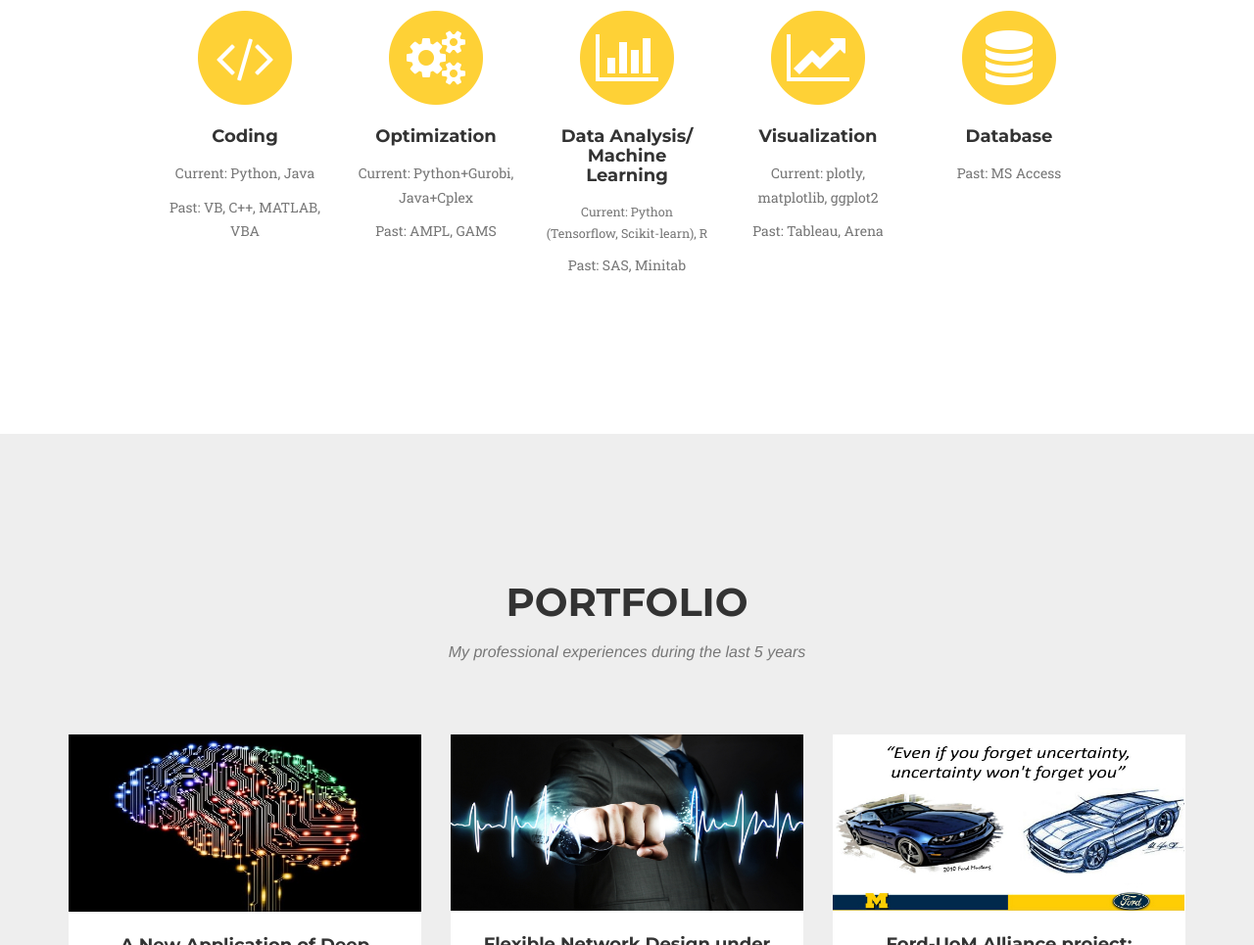
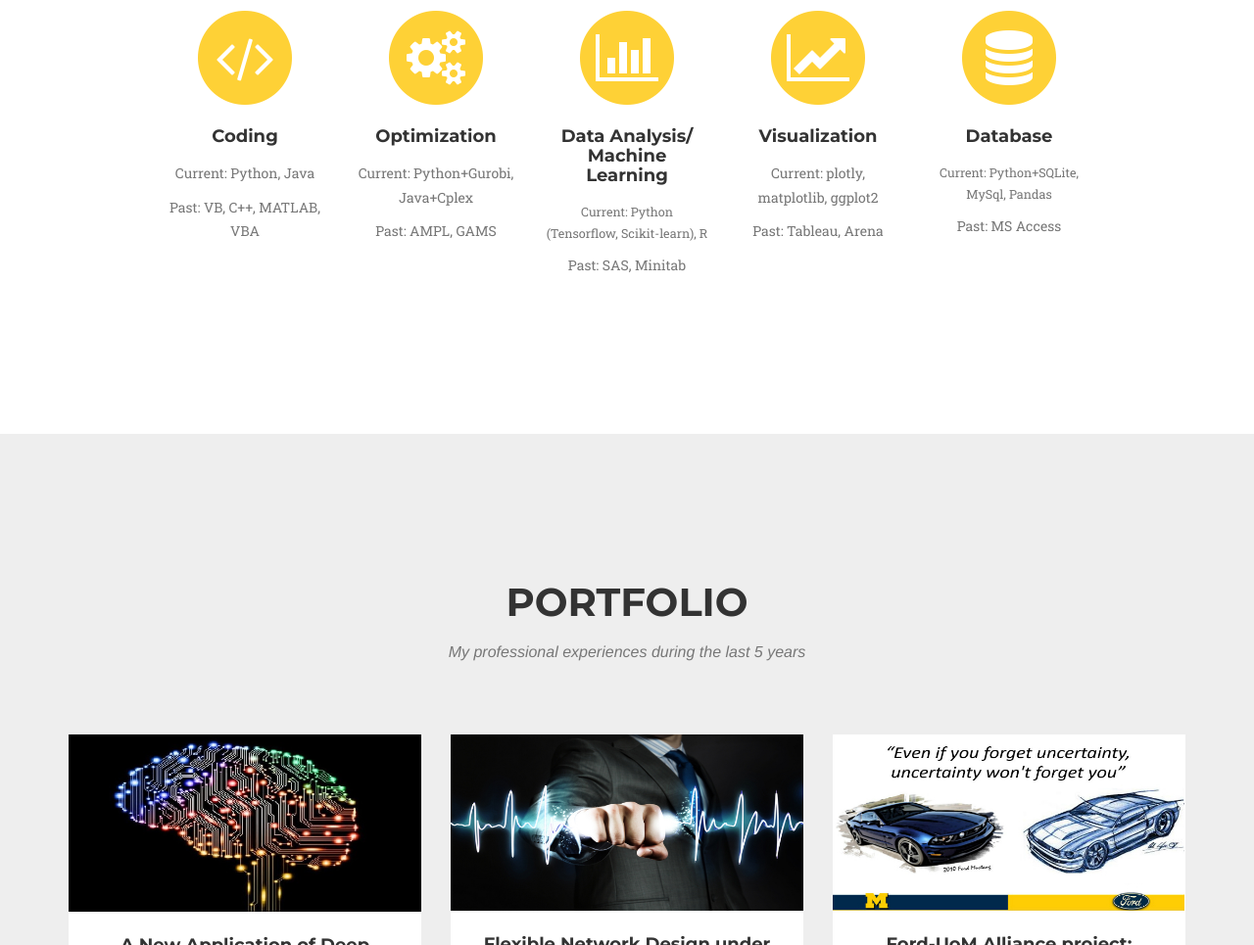
Before and after one commit to nimasasa/MyWeb, a website: page index.html in a window 1280 px wide. Shown: the part 1186-2151 px from the top of the page at 98% size. Drawn offline with nearby package versions, Linux system fonts and the light colour scheme; a web font is replaced by a local one.

Commit message:
hhhhhhhhhhhhhhh

```diff
--- a/index.html
+++ b/index.html
@@ -138,7 +138,7 @@
                         <i class="fa fa-database fa-stack-1x fa-inverse"></i>
                     </span>
                     <h4 class="service-heading">Database</h4>
-                    <p class="text-muted" style="font-size:90%>Current: Python+SQLite, MySql, Pandas</p>
+                    <p class="text-muted" style="font-size:90%">Current: Python+SQLite, MySql, Pandas</p>
                     <p class="text-muted">Past: MS Access</p>
                 </div>
             </div>
```
